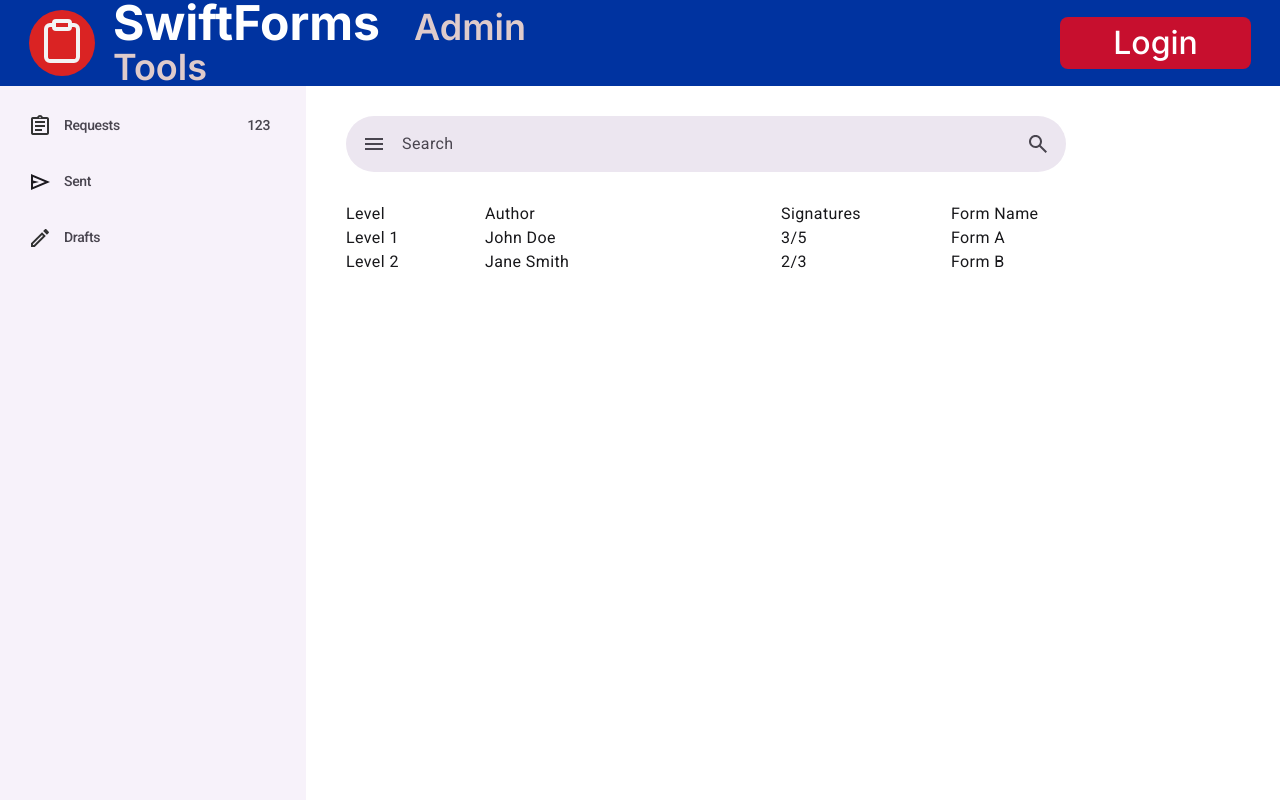
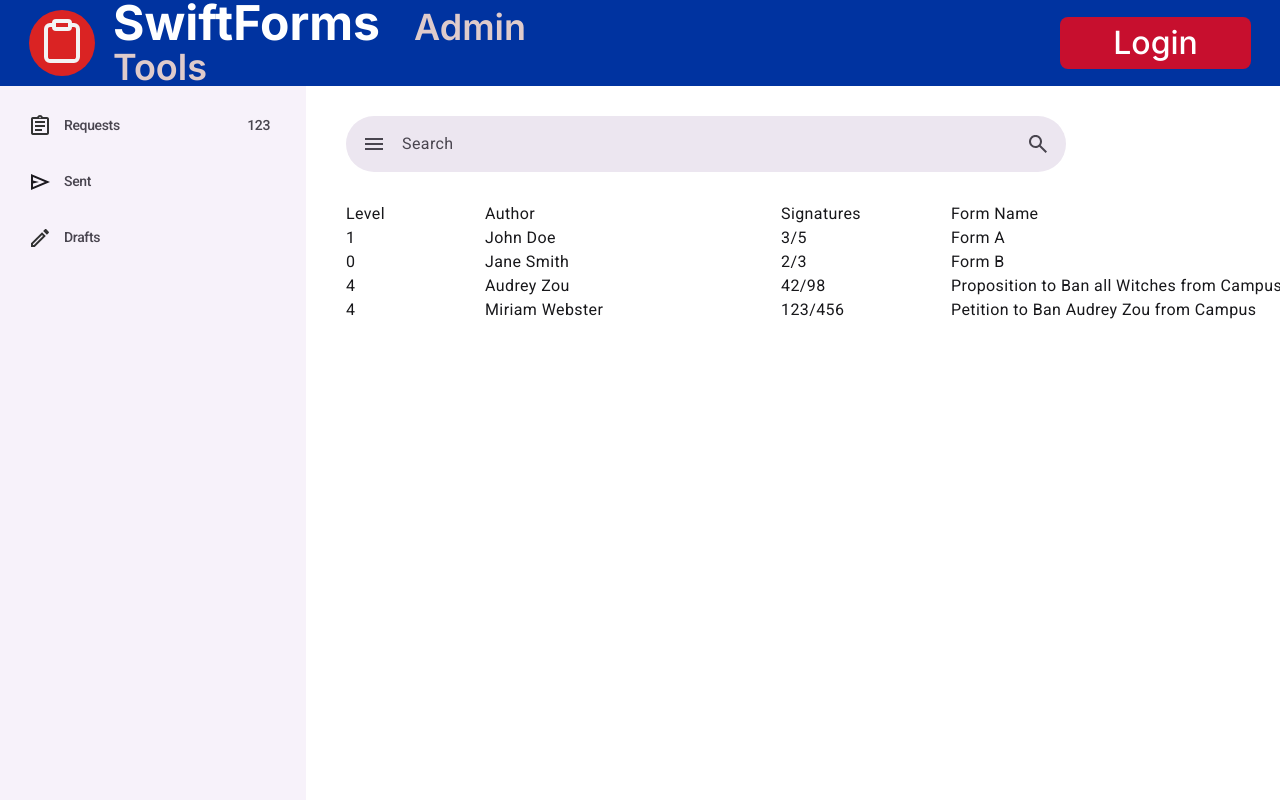
Before and after one commit to KZhang2002/Form-Web-App, a React (Vite) app: page /home in a window 1280 px wide. Shown: the top 800 px of the page. Built offline with nearby package versions, Linux system fonts and the light colour scheme; a web font is replaced by a local one.

Commit message:
Fixed styling issues with list on homepage.

```diff
--- a/src/Home.tsx
+++ b/src/Home.tsx
@@ -56,12 +56,19 @@ interface listItemProps {
   formName?: string;
   formType?: string; // todo replace with formalized formtype variable?
   arrivalDate?: Date;
+  index?: number;
 }
 
 export const ListItem = (props: listItemProps) => {
-  const { isHeader, level, author, signaturesGotten, signaturesRequired, formName, formType, arrivalDate} = props;
+  const { isHeader, level, author, signaturesGotten, signaturesRequired, formName, formType, arrivalDate, index } = props;
+  let color = "bg-blue-400";
+  console.log(index);
+  if (index < 0) color = "bg-slate-300"
+  else if (index % 2 == 1) color = "bg-slate-200"
+  else color = "bg-slate-100"
+
   return (
-    <md-list-item className="w-[1421px] items-center ">
+    <md-list-item className={`w-[1421px] items-center ${color}`}>
       <div slot="headline" className="justify-start gap-9 flex">
         <div
           className="w-[103px] text-zinc-900 text-base font-normal font-['Roboto'] leading-normal tracking-wide">
@@ -81,7 +88,7 @@ export const ListItem = (props: listItemProps) => {
         </div>
         <div
           className="w-[104px] text-right text-zinc-900 text-base font-normal font-['Roboto'] leading-normal tracking-wide">
-          {`${isHeader ? "formType" : formType}`}
+          {`${isHeader ? "Form Type" : formType}`}
         </div>
         <div
           className="w-[157px] text-right text-zinc-900 text-base font-normal font-['Roboto'] leading-normal tracking-wide">
@@ -94,7 +101,7 @@ export const ListItem = (props: listItemProps) => {
 
 interface ListItemProps {
   isHeader: boolean;
-  level?: string;
+  level?: number;
   author?: string;
   signaturesGotten?: number;
   signaturesRequired?: number;
@@ -105,11 +112,8 @@ interface ListItemProps {
 
 const listData: ListItemProps[] = [
   {
-    isHeader: true, // Header item
-  },
-  {
     isHeader: false, // Regular item
-    level: "Level 1",
+    level: 1,
     author: "John Doe",
     signaturesGotten: 3,
     signaturesRequired: 5,
@@ -119,7 +123,7 @@ const listData: ListItemProps[] = [
   },
   {
     isHeader: false, // Another regular item
-    level: "Level 2",
+    level: 0,
     author: "Jane Smith",
     signaturesGotten: 2,
     signaturesRequired: 3,
@@ -127,17 +131,36 @@ const listData: ListItemProps[] = [
     formType: "Type 2",
     arrivalDate: "2024-01-02",
   },
+  {
+    isHeader: false, // Another regular item
+    level: 4,
+    author: "Audrey Zou",
+    signaturesGotten: 42,
+    signaturesRequired: 98,
+    formName: "Proposition to Ban all Witches from Campus",
+    formType: "Proposition",
+    arrivalDate: "2024-01-02",
+  },
+  {
+    isHeader: false, // Another regular item
+    level: 4,
+    author: "Miriam Webster",
+    signaturesGotten: 123,
+    signaturesRequired: 456,
+    formName: "Petition to Ban Audrey Zou from Campus",
+    formType: "Petition",
+    arrivalDate: "2024-01-02",
+  },
   // More items can be added here
 ];
-
-
 
 export const List = () => {
   return (
     <div>
-      <md-list style={{maxWidth: "300px"}}>
+      <md-list style={{maxWidth: "1550px", backgroundColor: "#ffffff"}}>
+        <ListItem key={-1} isHeader={true} index={-1}/>
         {listData.map((item, index) => (
-          <ListItem key={index} {...item} />
+          <ListItem key={index} {...{...item, index}} />
         ))}
       </md-list>
     </div>
--- a/src/index.css
+++ b/src/index.css
@@ -13,3 +13,21 @@ code {
   font-family: source-code-pro, Menlo, Monaco, Consolas, 'Courier New',
     monospace;
 }
+
+:root {
+  --base-dark: #343434;
+  --base-light: #D9D9D9;
+  --primary-highlight: #dd4462;
+  --secondary-highlight: #4467dd;
+  --tertiary-highlight: #fbbe25;
+  --default-gray: #827F7F;
+  --default-shadow: #363636;
+  --default-gray-emphasis: #6a6a6a;
+  --confirm: #2ECC50;
+  --confirm-shadow: #288A42;
+  --confirm-dark: #32BC50;
+  --primary-blue: #3498db;
+  --submit: #DF3434;
+  --submit-shadow: #A02D2D;
+  --submit-dark: #C83232;
+}
```
Also changed, not shown: src/List.css (added). Lines whose indentation alone changed are shown as unchanged.
